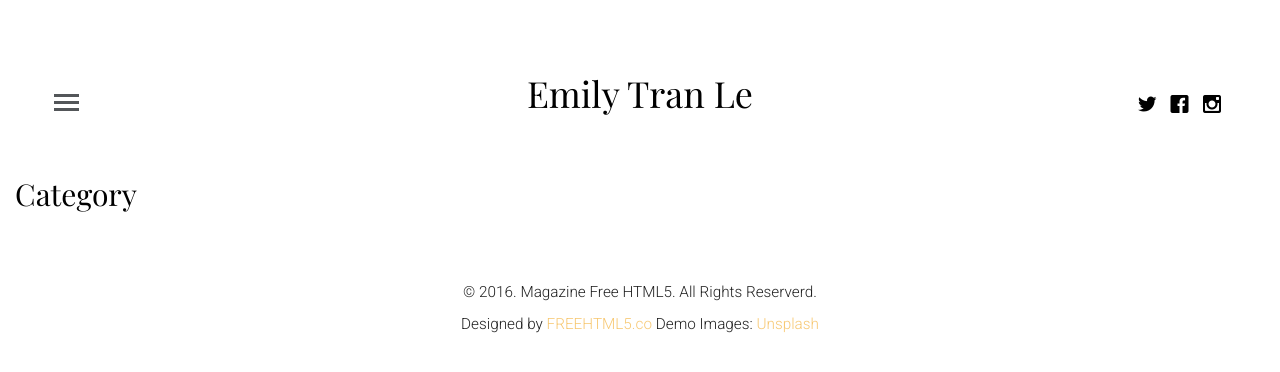
After one commit to JA-SUJON/DjangoBlog, a Django app: page /category/1 in a window 1280 px wide. The commit adds this page. Shown: the top 372 px of the page. Run offline with Django 3.2, Linux system fonts and the light colour scheme; some libraries are stand-ins or nearby versions; some web fonts are replaced.

Commit message:
url ready for category show .. Urls work in category url in index.html

```diff
--- a/blogApp/urls.py
+++ b/blogApp/urls.py
@@ -5,4 +5,5 @@ urlpatterns = [
     path('', views.index , name="index"),
     path('profile',views.profile , name="profile"),
     path('article/<id>',views.article , name="article"),
+    path('category/<name>',views.getCategory , name="topic"),
 ]
--- a/blogApp/views.py
+++ b/blogApp/views.py
@@ -12,3 +12,6 @@ def profile(request):
 
 def article(request , id):
     return render(request, "single.html")
+
+def getCategory(request , name):
+    return render(request, "category.html")
--- /dev/null
+++ b/templates/category.html
@@ -0,0 +1,8 @@
+{% extends 'base.html' %}
+{% load static %}
+{% block title %}Welcome To Our Project{% endblock %}
+{% block css %} {% endblock %}
+{% block content %}
+	<h2>Category</h2>
+{% endblock  %}
+{% block js %}{% endblock %}
--- a/templates/index.html
+++ b/templates/index.html
@@ -3,15 +3,13 @@
 {% block title %}Welcome To Our Project{% endblock %}
 {% block css %} {% endblock %}
 {% block content %}
-
-
 	<div class="row fh5co-post-entry">
 	{% for data in allArticle %}
 		<article class="col-lg-3 col-md-3 col-sm-3 col-xs-6 col-xxs-12 animate-box">
 			<figure>
 				<a href="{% url 'article' id=data.id %}"><img src="{{ data.image.url }}" alt="Image" class="img-responsive"></a>
 			</figure>
-			<span class="fh5co-meta"><a href="single.html">{{ data.category.name }}</a></span>
+			<span class="fh5co-meta"><a href="{% url 'topic' name=data.category.name %}">{{ data.category.name }}</a></span>
 			<h2 class="fh5co-article-title"><a href="{% url 'article' id=data.id %}">{{ data.title }}</a></h2>
 			<span class="fh5co-meta fh5co-date">{{ data.posted_on }}</span>
 		</article>
```
